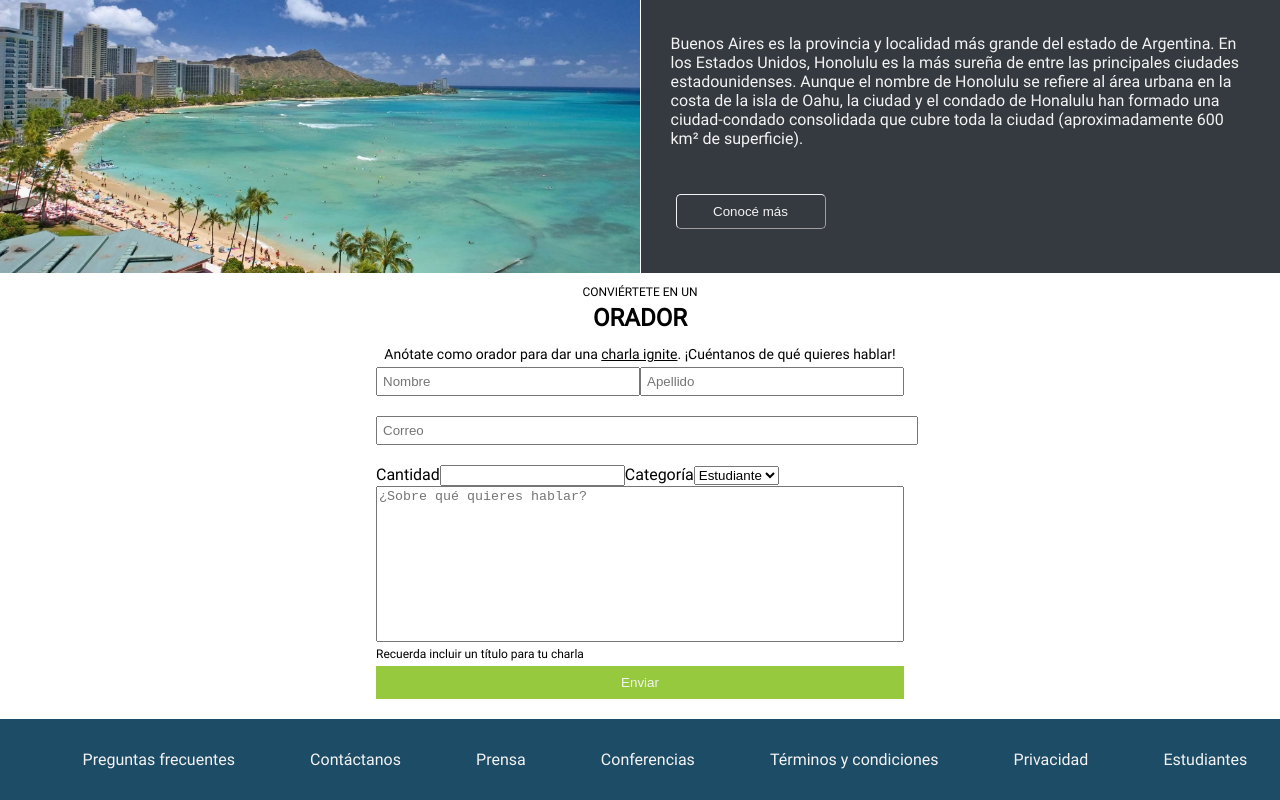
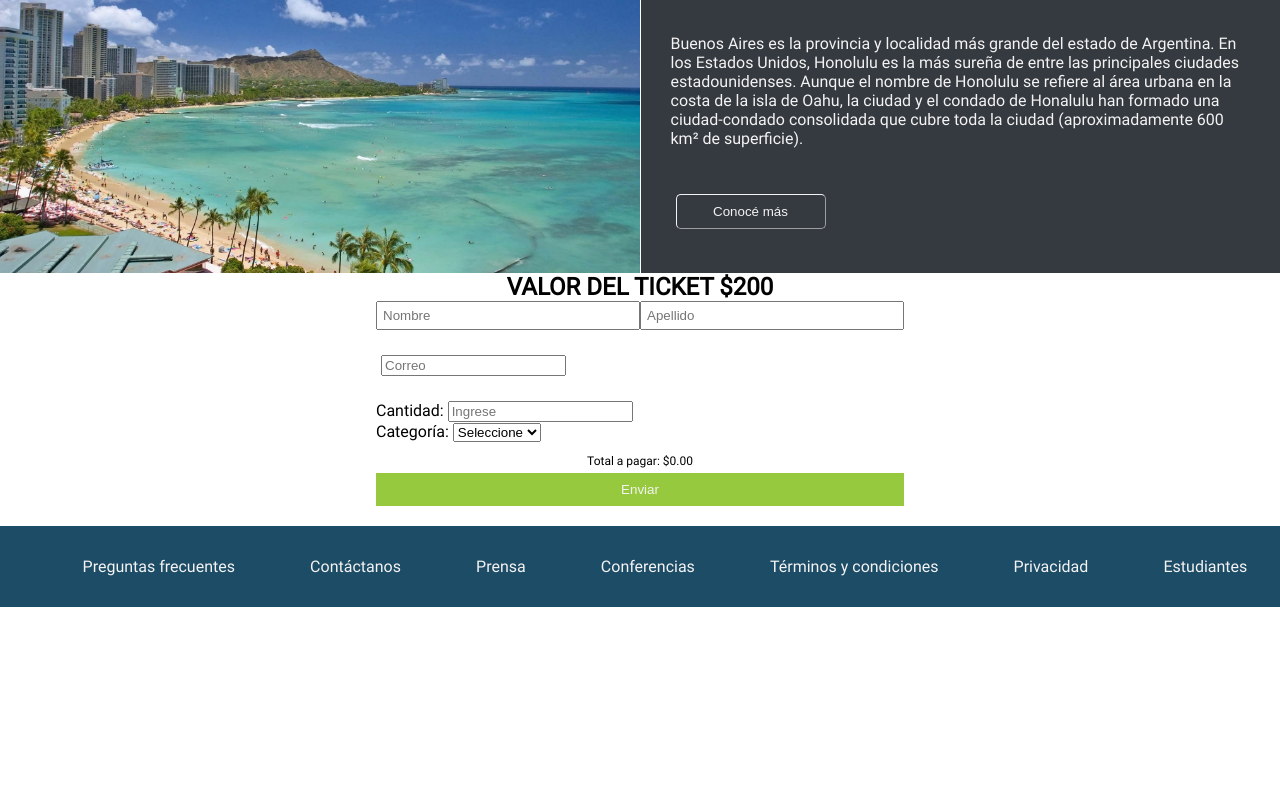
Before and after one commit to MakoskiVictor/CodoACodoIntegrador, an Angular app: page / in a window 1280 px wide. Shown: the part 1454-2254 px from the top of the page. After the commit the page ends 2061 px from the top, so only its background shows below. Built offline with nearby package versions, Linux system fonts and the light colour scheme.

Commit message:
add inputs with FormModule

```diff
--- a/src/app/modules/shared/components/form/form.component.html
+++ b/src/app/modules/shared/components/form/form.component.html
@@ -1,36 +1,50 @@
 <section>
   <div>
     <div>
-      <p>CONVIÉRTETE EN UN</p>
-      <h3>ORADOR</h3>
-      <p class="subtitle">Anótate como orador para dar una <u>charla ignite</u>. ¡Cuéntanos de qué quieres hablar!</p>
+      <h3>VALOR DEL TICKET $200</h3>
+      <!-- <p class="subtitle">Anótate como orador para dar una <u>charla ignite</u>. ¡Cuéntanos de qué quieres hablar!</p> -->
     </div>
-    <form action="">
+    <form action="" (ngSubmit)="calculateTotalPayment()" >
       <div class="inputContainer" >
         <input type="text" placeholder="Nombre" >
         <input type="text" placeholder="Apellido" >
       </div>
-      <input class="mail" type="text" placeholder="Correo">
 
-      <div>
-        <label for="">Cantidad</label>
-        <input type="number">
-        <label for="">Categoría</label>
-        <select name="Select" id="">
-          <option value="estudiante">Estudiante</option>
-          <option value="trainee">Trainee</option>
-          <option value="junior">Junior</option>
-        </select>
+      <div class="mail">
+        <input type="text" placeholder="Correo">
       </div>
 
-      <div class="textareaContainer">
-        <textarea name="" id="" cols="30" rows="10" placeholder="¿Sobre qué quieres hablar?" ></textarea>
+      <div class="selectors">
+
+        <div>
+          <label for="" >Cantidad: </label>
+          <input type="number" [formControl]="numberOfTickets" name="numberOfTickets" placeholder="Ingrese">
+        </div>
+
+        <div>
+          <label for="">Categoría: </label>
+          <select name="select" [formControl]="category" id="category">
+            <option value="">Seleccione</option>
+            <option value="estudiante">Estudiante</option>
+            <option value="trainee">Trainee</option>
+            <option value="junior">Junior</option>
+          </select>
+        </div>
       </div>
 
-        <p class="remembering">Recuerda incluir un título para tu charla</p>
+      <P class="totalPrice">Total a pagar: {{total | currency}} </P>
 
-      <button type="submit" >Enviar</button>
+      <!-- <div class="textareaContainer">
+        <textarea name="" id="" cols="30" rows="10" placeholder="¿Sobre qué quieres hablar?" ></textarea>
+      </div> -->
+
+        <!-- <p class="remembering">Recuerda incluir un título para tu charla</p> -->
+
+      <button type="submit"  >Enviar</button>
     </form>
   </div>
 
+  {{category.value}}
+  {{numberOfTickets.value}}
+
 </section>
```
